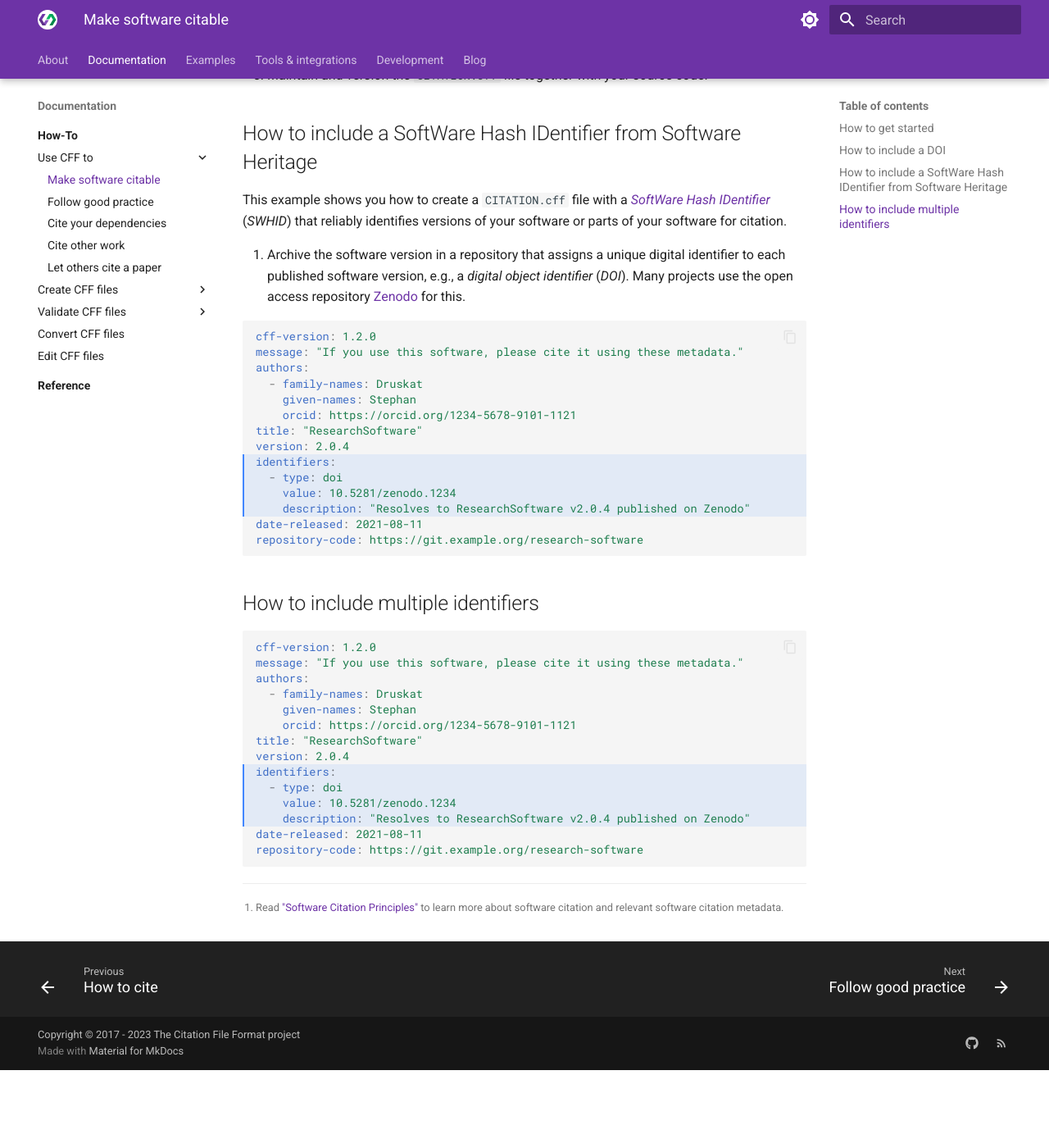
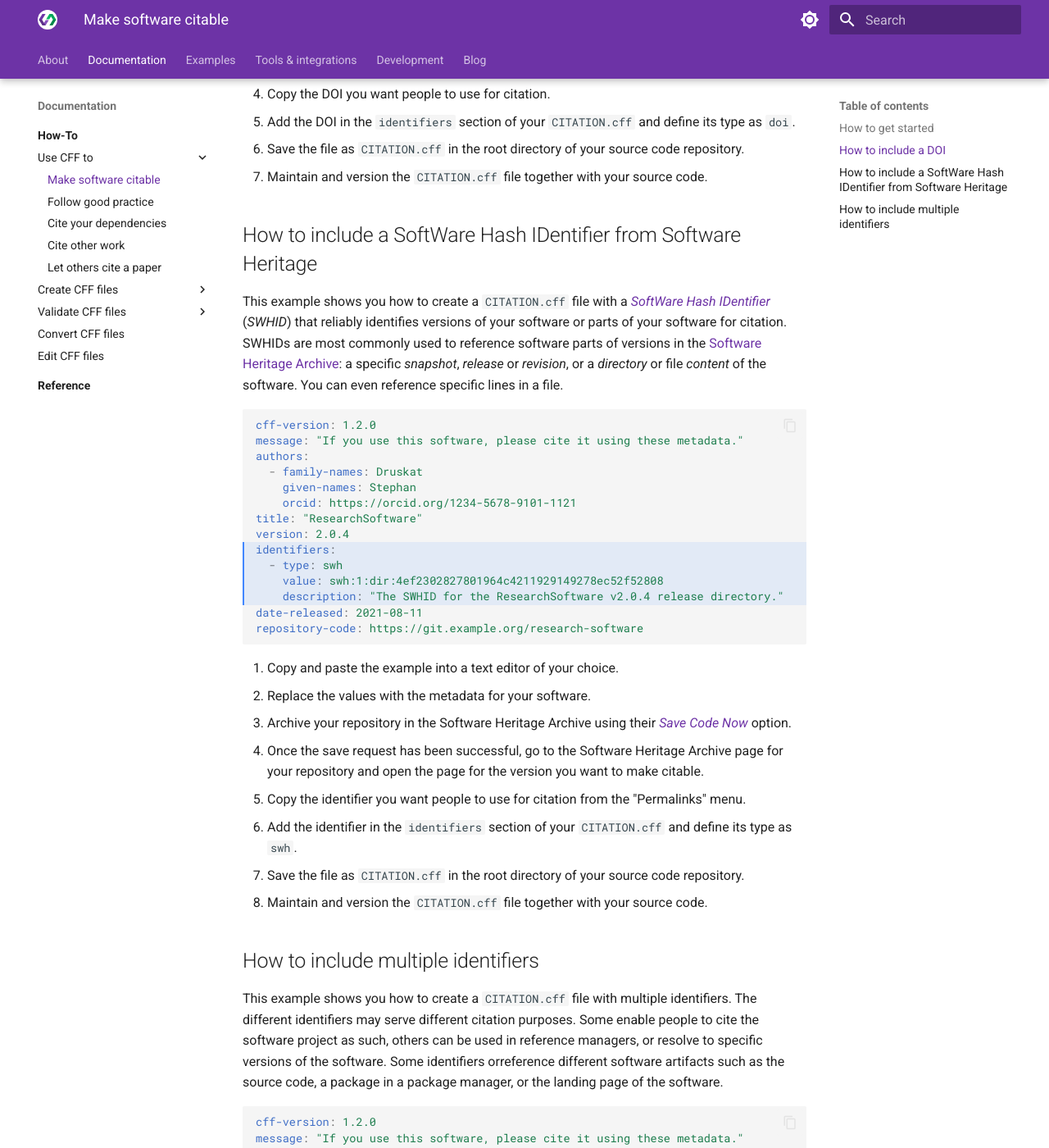
Before and after one commit to sdruskat/cffio, an MkDocs documentation site: the page built from docs/documentation/how-to/use/make-software-citable.md, in a window 1280 px wide and 1400 px high, scrolled down 1912 px. Shown: the whole window at 82% size. Built offline with MkDocs 1.6.1 and Material for MkDocs 9.7.7, drawn with Linux system fonts in a browser that asks for light colours; before the commit the page ends 3217 px from its top, so only the background shows below that; some of the changed text lies outside the part shown.

Commit message:
Create how-to sections and complete creation how-to

````diff
--- a/docs/_assets/snippets/cff-simple-example-combined.md
+++ b/docs/_assets/snippets/cff-simple-example-combined.md
@@ -1,4 +1,4 @@
-```yaml hl_lines="9-12"
+```yaml hl_lines="9-27"
 cff-version: 1.2.0
 message: "If you use this software, please cite it using these metadata."
 authors:
@@ -7,10 +7,25 @@ authors:
     orcid: https://orcid.org/1234-5678-9101-1121
 title: "ResearchSoftware"
 version: 2.0.4
-identifiers:  # Do tag URL, SWHIDs, DOIs, other
+identifiers:
+  - type: url
+    value: https://git.example.org/research-software/refs/tags/v2.0.4
+    description: "The source code of ResearchSoftware v2.0.4 on Git Platform"
   - type: doi
     value: 10.5281/zenodo.1234
-    description: "Resolves to ResearchSoftware v2.0.4 published on Zenodo"
+    description: "ResearchSoftware v2.0.4 published on Zenodo"
+  - type: doi
+    value: 10.5281/zenodo.1235
+    description: "The collection of all ResearchSoftware versions on Zenodo"
+  - type: swh
+    value: swh:1:dir:4ef2302827801964c4211929149278ec52f52808
+    description: "The SWHID for the ResearchSoftware v2.0.4 directory archive."
+  - type: url
+    value: https://pkgs.example.org/project/research-software/2.0.4
+    description: "Installable ResearchSoftware v2.0.4 package."
+  - type: other
+    value: "pkg:deb/berlinux/researchsoftware@2.0.4?arch=all&distro=donut"
+    description: "The purl for ResearchSoftware v2.0.4 for Berlinux 25.0 'Donut'"
 date-released: 2021-08-11
 repository-code: https://git.example.org/research-software
 ```
--- a/docs/_assets/snippets/cff-simple-example-swhid.md
+++ b/docs/_assets/snippets/cff-simple-example-swhid.md
@@ -8,9 +8,9 @@ authors:
 title: "ResearchSoftware"
 version: 2.0.4
 identifiers:
-  - type: doi
-    value: 10.5281/zenodo.1234
-    description: "Resolves to ResearchSoftware v2.0.4 published on Zenodo"
+  - type: swh
+    value: swh:1:dir:4ef2302827801964c4211929149278ec52f52808
+    description: "The SWHID for the ResearchSoftware v2.0.4 release directory."
 date-released: 2021-08-11
 repository-code: https://git.example.org/research-software
 ```
--- a/docs/_assets/snippets/copy-paste.md
+++ b/docs/_assets/snippets/copy-paste.md
@@ -1,5 +1,2 @@
 1. Copy and paste the example into a text editor of your choice.
-2. Replace the values with the metadata for your software.
-3. Save the file as `CITATION.cff` in the root directory of your source code
-repository.
-4. Maintain and version the `CITATION.cff` file together with your source code.
+1. Replace the values with the metadata for your software.
--- /dev/null
+++ b/docs/_assets/snippets/save-file-maintain.md
@@ -0,0 +1,3 @@
+1. Save the file as `CITATION.cff` in the root directory of your source code
+repository.
+1. Maintain and version the `CITATION.cff` file together with your source code.
--- a/docs/documentation/how-to/use/make-software-citable.md
+++ b/docs/documentation/how-to/use/make-software-citable.md
@@ -44,13 +47,16 @@ These can then be easily used in academic writing.
 
 {!_assets/snippets/cff-simple-example-doi.md!}
 
+{!_assets/snippets/copy-paste.md!}
 1. Archive the software version in a repository that assigns a DOI to each published software version.
 Many projects use the open access repository [Zenodo](https://zenodo.org) for this.
 There, you can also pre-reserve a DOI and add it to your CFF file before publication.
 Zenodo also gives you a second "concept" DOI.
 This identifies all versions of your software at once.
 It can be used to cite your whole software *project*, rather than a specific version.
-{!_assets/snippets/copy-paste.md!}
+1. Copy the DOI you want people to use for citation.
+1. Add the DOI in the `identifiers` section of your `CITATION.cff` and define its type as `doi`.
+{!_assets/snippets/save-file-maintain.md!}
 
 ## How to include a SoftWare Hash IDentifier from Software Heritage
 
@@ -58,29 +64,40 @@ This example shows you how to create a `CITATION.cff` file
 with a [*SoftWare Hash IDentifier*](https://www.swhid.org/) (*SWHID*) that reliably identifies
 versions of your software
 or parts of your software for citation.
+SWHIDs are most commonly used to reference software parts of versions
+in the [Software Heritage Archive](https://archive.softwareheritage.org/):
+a specific *snapshot*, *release* or *revision*,
+or a *directory* or file *content* of the software.
+You can even reference specific lines in a file.
 
-<!-- TODO:
-  "snp"  (* snapshot *)
-  | "rel"  (* release *)
-  | "rev"  (* revision *)
-  | "dir"  (* directory *)
-  | "cnt"  (* content *) -->
+{!_assets/snippets/cff-simple-example-swhid.md!}
 
-1. Archive the software version in a repository that assigns a
-unique digital identifier
-to each published software version, e.g.,
-a *digital object identifier* (*DOI*).
-Many projects use the open access repository [Zenodo](https://zenodo.org)
-for this.
-
-{!_assets/snippets/cff-simple-example-doi.md!}
+{!_assets/snippets/copy-paste.md!}
+1. Archive your repository in the Software Heritage Archive using their [*Save Code Now*](https://archive.softwareheritage.org/save/) option.
+1. Once the save request has been successful, go to the Software Heritage Archive page for your repository
+and open the page for the version you want to make citable.
+1. Copy the identifier you want people to use for citation from the "Permalinks" menu.
+1. Add the identifier in the `identifiers` section of your `CITATION.cff` and define its type as `swh`.
+{!_assets/snippets/save-file-maintain.md!}
 
 ## How to include multiple identifiers
 
-{!_assets/snippets/cff-simple-example-doi.md!}
+This example shows you how to create a `CITATION.cff` file
+with multiple identifiers.
+The different identifiers may serve different citation purposes.
+Some enable people to cite the software project as such,
+others can be used in reference managers,
+or resolve to specific versions of the software.
+Some identifiers orreference different software artifacts such as the source code,
+a package in a package manager, or the landing page of the software.
 
+{!_assets/snippets/cff-simple-example-combined.md!}
 
-
+{!_assets/snippets/copy-paste.md!}
+1. Add the identifiers you want to provide in the `identifiers` section of your `CITATION.cff`.
+Make sure you define a suitable type for each.
+1. Briefly describe the exact purpose of each identifier in the `description` field.
+{!_assets/snippets/save-file-maintain.md!}
 
 [^1]: Read ["Software Citation Principles"](https://doi.org/10.7717/peerj-cs.86)
 to learn more about software citation and relevant software citation metadata.
--- a/mkdocs.yml
+++ b/mkdocs.yml
@@ -28,8 +28,8 @@ nav:
       - Validate CFF files: # documentation/how-to/validate-cff-files.md
         - Using the command line: documentation/how-to/validate/cffconvert.md
         - Using Python: documentation/how-to/validate/python-jsonschema.md
-      - Convert CFF files: documentation/how-to/convert-cff-files.md
-      - Edit CFF files: documentation/how-to/edit-cff-files.md
+      - Convert CFF files: documentation/how-to/convert/cffconvert.md
+      - Edit CFF files: documentation/how-to/edit/ide.md
       - Overview: documentation/how-to/index.md
     - Reference:
       - Schema reference: documentation/reference/index.md
````
Also changed, not shown: other parts of docs/documentation/how-to/use/make-software-citable.md (+3 -0 lines), docs/documentation/how-to/create-cff-files.md (deleted, +0 -6 lines), docs/documentation/how-to/index.md (+3 -0 lines), docs/documentation/how-to/validate/python-jsonschema.md (added, +4 -0 lines), docs/documentation/how-to/convert/cffconvert.md (renamed from docs/documentation/how-to/convert-cff-files.md), docs/documentation/how-to/edit/ide.md (renamed from docs/documentation/how-to/edit-cff-files.md), docs/documentation/how-to/validate/cffconvert.md (renamed from docs/documentation/how-to/validate-cff-files.md).
